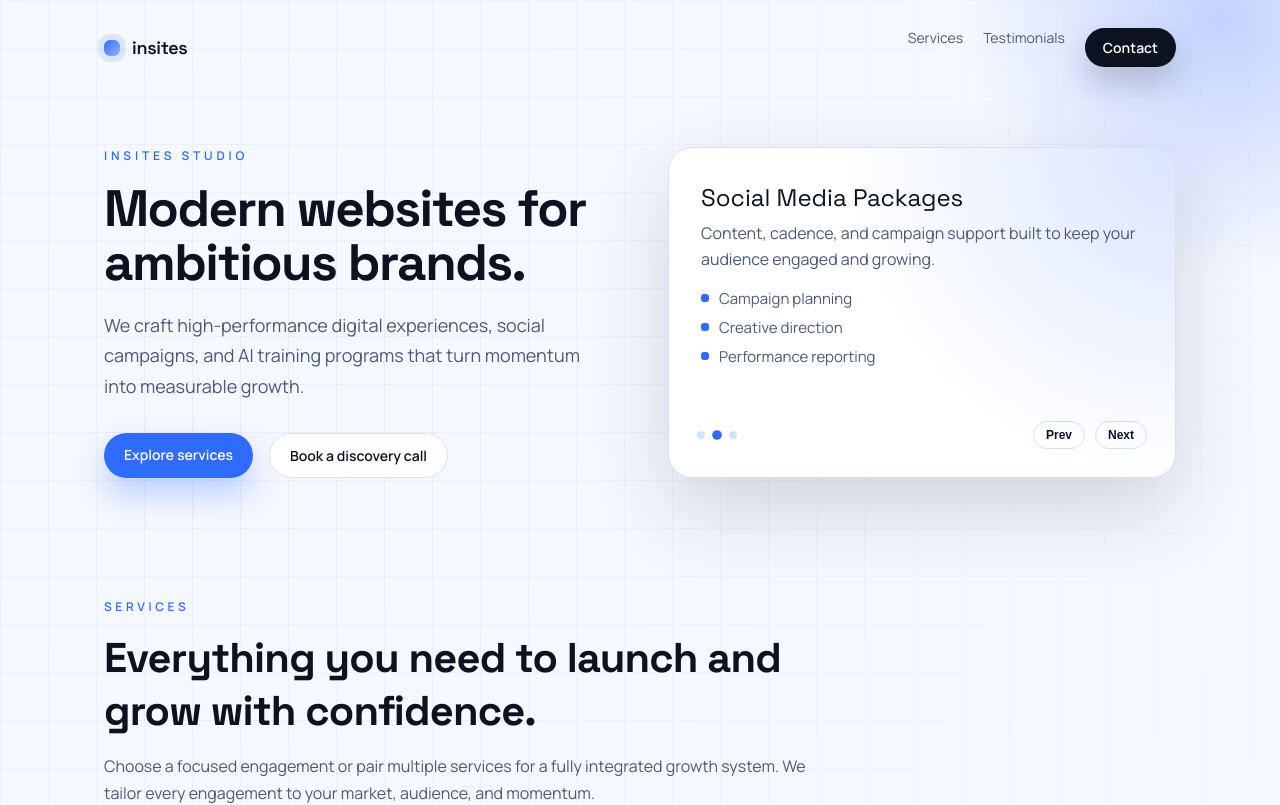
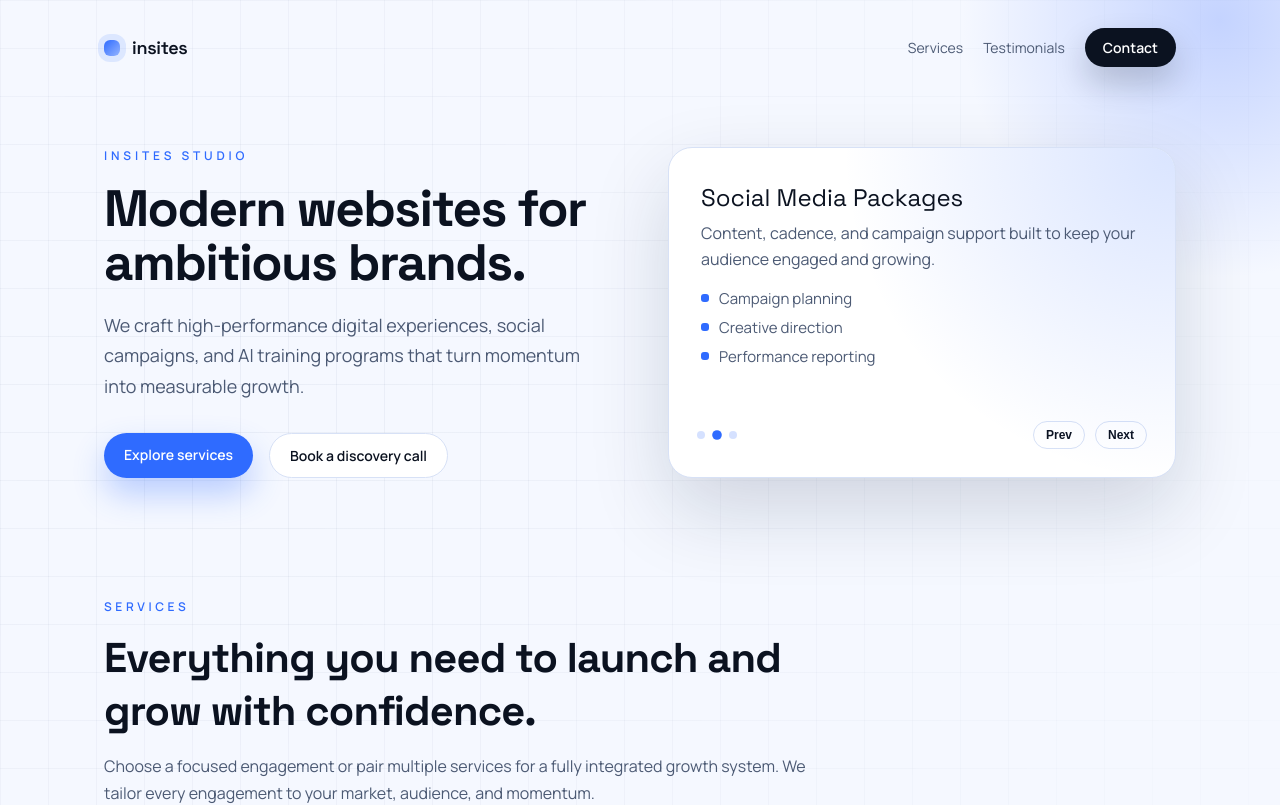
Before and after one commit to radicazz/insite, a Next.js app: page / in a window 1280 px wide. Shown: the top 805 px of the page. Built offline with nearby package versions, Linux system fonts and the light colour scheme.

Commit message:
feat: align header nav links

```diff
--- a/src/app/page.module.css
+++ b/src/app/page.module.css
@@ -72,8 +72,16 @@
 .nav {
   display: flex;
   gap: 20px;
+  align-items: center;
   font-size: 14px;
   color: var(--text-secondary);
+}
+
+.navLink {
+  display: inline-flex;
+  align-items: center;
+  padding: 10px 0;
+  line-height: 1;
 }
 
 .nav a {
--- a/src/app/page.tsx
+++ b/src/app/page.tsx
@@ -33,8 +33,12 @@ export default function Home() {
             <span className={styles.brandName}>insites</span>
           </div>
           <nav className={styles.nav}>
-            <a href="#services">Services</a>
-            <a href="#testimonials">Testimonials</a>
+            <a className={styles.navLink} href="#services">
+              Services
+            </a>
+            <a className={styles.navLink} href="#testimonials">
+              Testimonials
+            </a>
             <a className={styles.contactCta} href="#contact">
               Contact
             </a>
```
